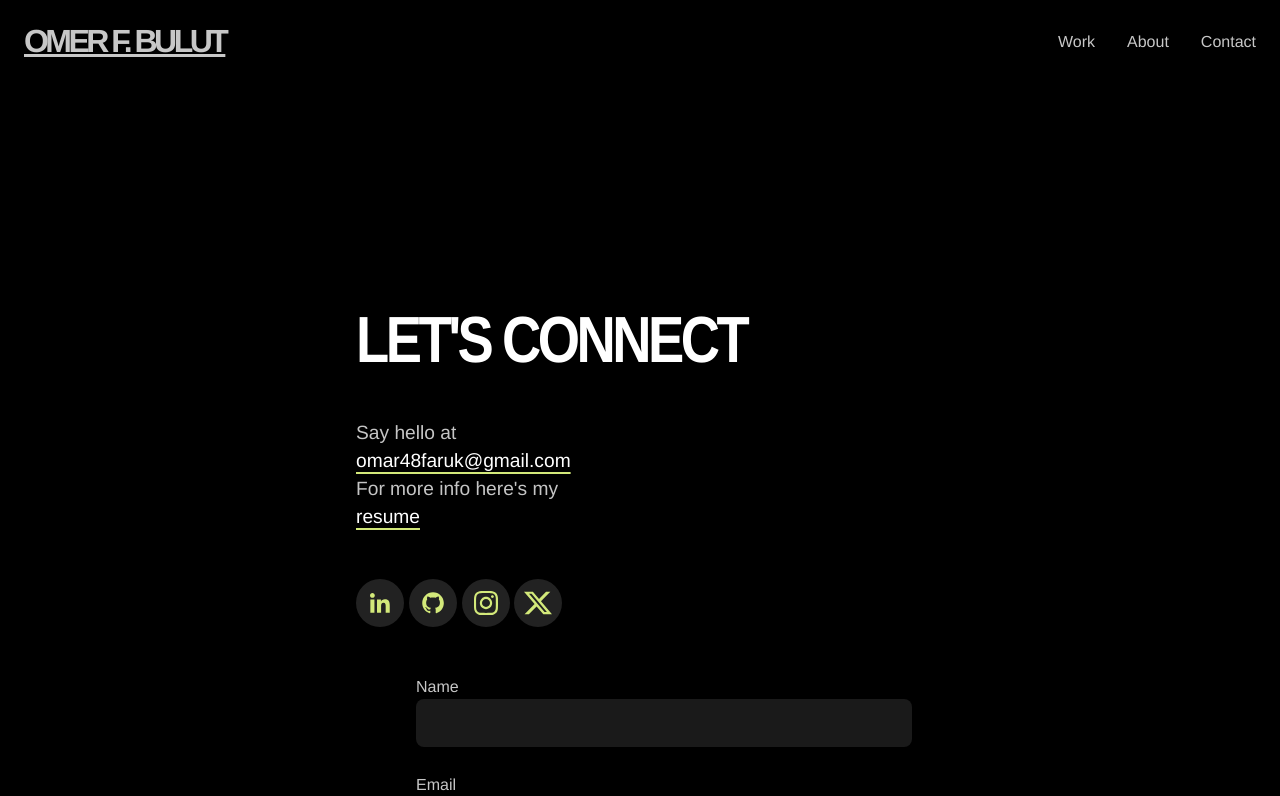
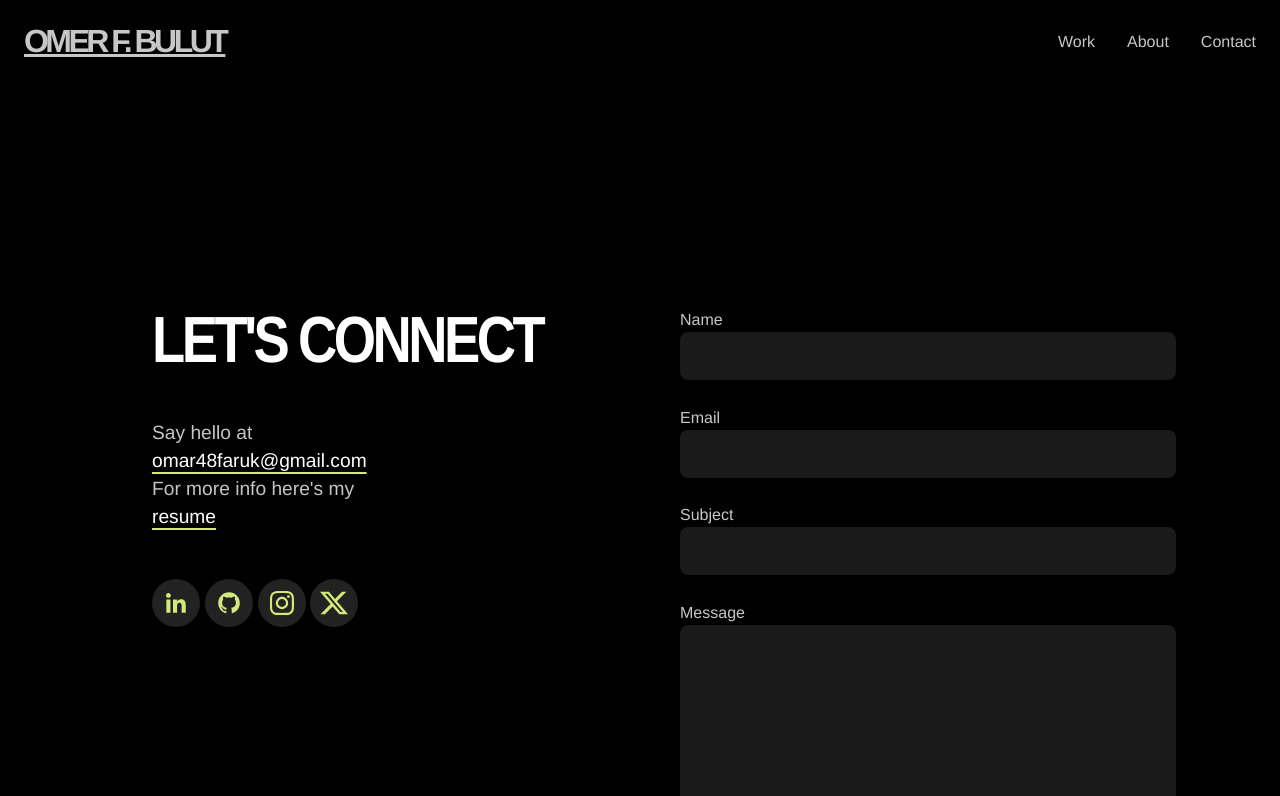
Before and after one commit to OmreFrauk/my_portfolio, a React (Create React App) app in the folder frontend/: page /contact in a window 1280 px wide. Shown: the top 796 px of the page. Built offline with nearby package versions, Linux system fonts and the light colour scheme; the HTML template or start-up script is replaced by a standard one.

Commit message:
fix scaling issue

```diff
--- a/frontend/src/styles.css
+++ b/frontend/src/styles.css
@@ -89,7 +89,18 @@ html {
   gap: 3rem;
   position: relative;
   width: 100%;
-  max-width: 700px;
+  max-width: 480px;
+  padding: 0 1rem;
+  box-sizing: border-box;
+}
+.contact .hero-content-sub {
+  align-items: baseline;
+  display: flex;
+  flex-direction: column;
+  gap: 3rem;
+  position: relative;
+  width: 100%;
+  max-width: 480px;
   padding: 0 1rem;
   box-sizing: border-box;
 }
```
